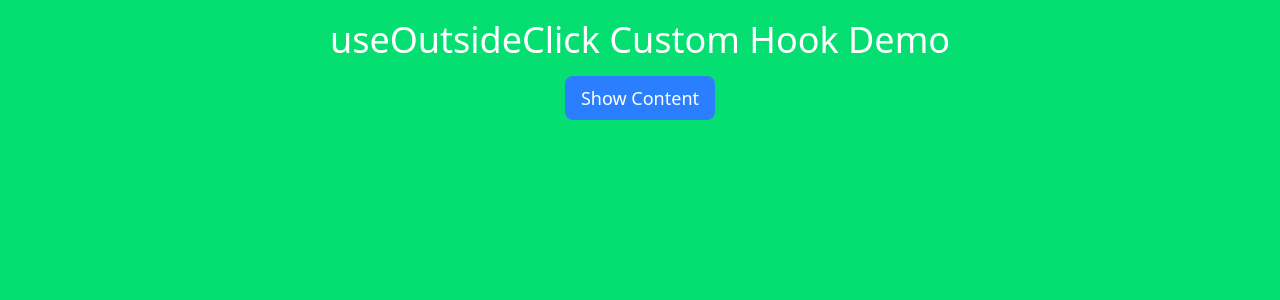
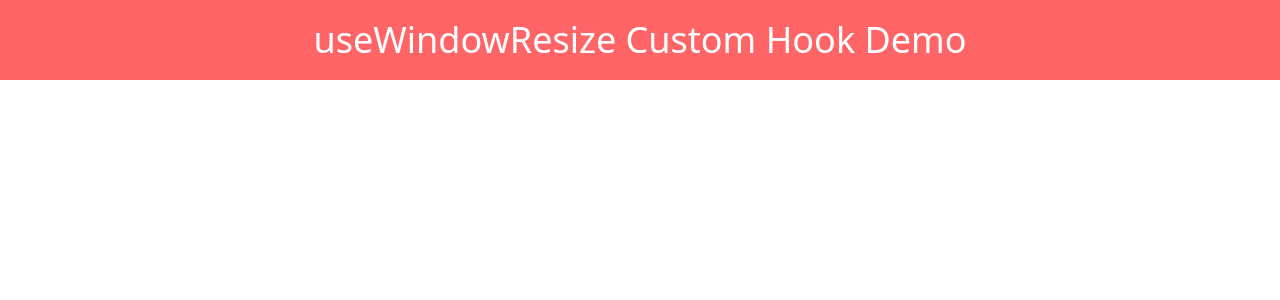
Before and after one commit to SivaKrishna6745/react-bytes, a React (Vite) app: page / in a window 1280 px wide. Shown: the top 300 px of the page. Built offline with nearby package versions, Linux system fonts and the light colour scheme.

Commit message:
- Initialize useWindowResize custom hook - Initialize test component and integrate useWindowResize - Integrate the test component into App.jsx - Apply styling changes

```diff
--- a/src/App.jsx
+++ b/src/App.jsx
@@ -18,6 +18,7 @@ import FeatureFlag from './components/feature-flag';
 import FeatureFlagsGlobalState from './components/feature-flag/context';
 import UseFetchHookTest from './components/use-fetch/test';
 import UseOutsideClickTest from './components/use-outside-click/test';
+import UseWindowResizeTest from './components/use-window-resize/test';
 
 const App = () => {
     return (
@@ -58,7 +59,9 @@ const App = () => {
             {/* use fetch component */}
             {/* <UseFetchHookTest /> */}
             {/* use outside click custom hook component  */}
-            <UseOutsideClickTest />
+            {/* <UseOutsideClickTest /> */}
+            {/* use window resize custom hook component */}
+            <UseWindowResizeTest />
         </div>
     );
 };
--- /dev/null
+++ b/src/components/use-window-resize/index.jsx
@@ -0,0 +1,3 @@
+const useWindowResize = () => {};
+
+export default useWindowResize;
--- /dev/null
+++ b/src/components/use-window-resize/test.jsx
@@ -0,0 +1,12 @@
+import useWindowResize from '.';
+
+const UseWindowResizeTest = () => {
+    useWindowResize();
+    return (
+        <div className="wrapper p-5 bg-red-400 flex flex-col items-center justify-center">
+            <h2 className="text-4xl text-white">useWindowResize Custom Hook Demo</h2>
+        </div>
+    );
+};
+
+export default UseWindowResizeTest;
```
